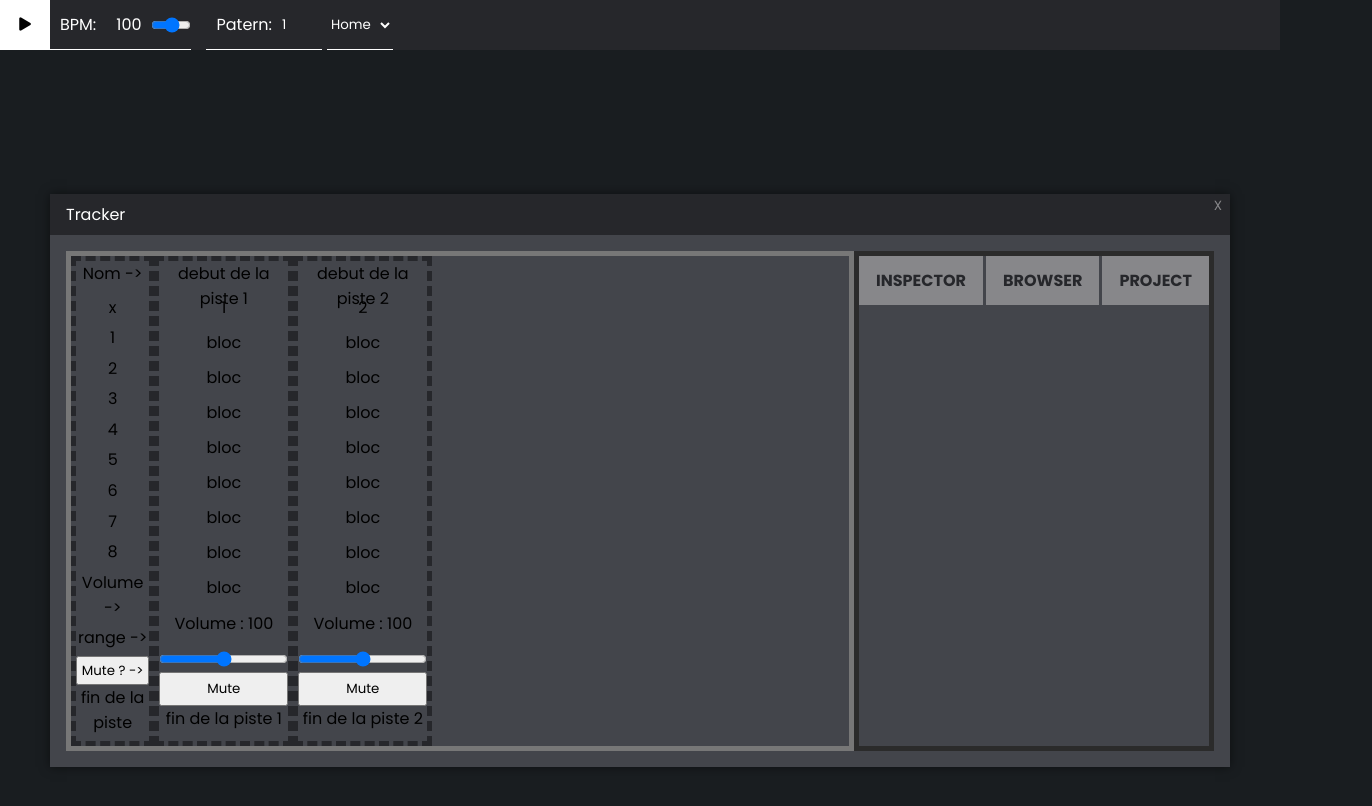
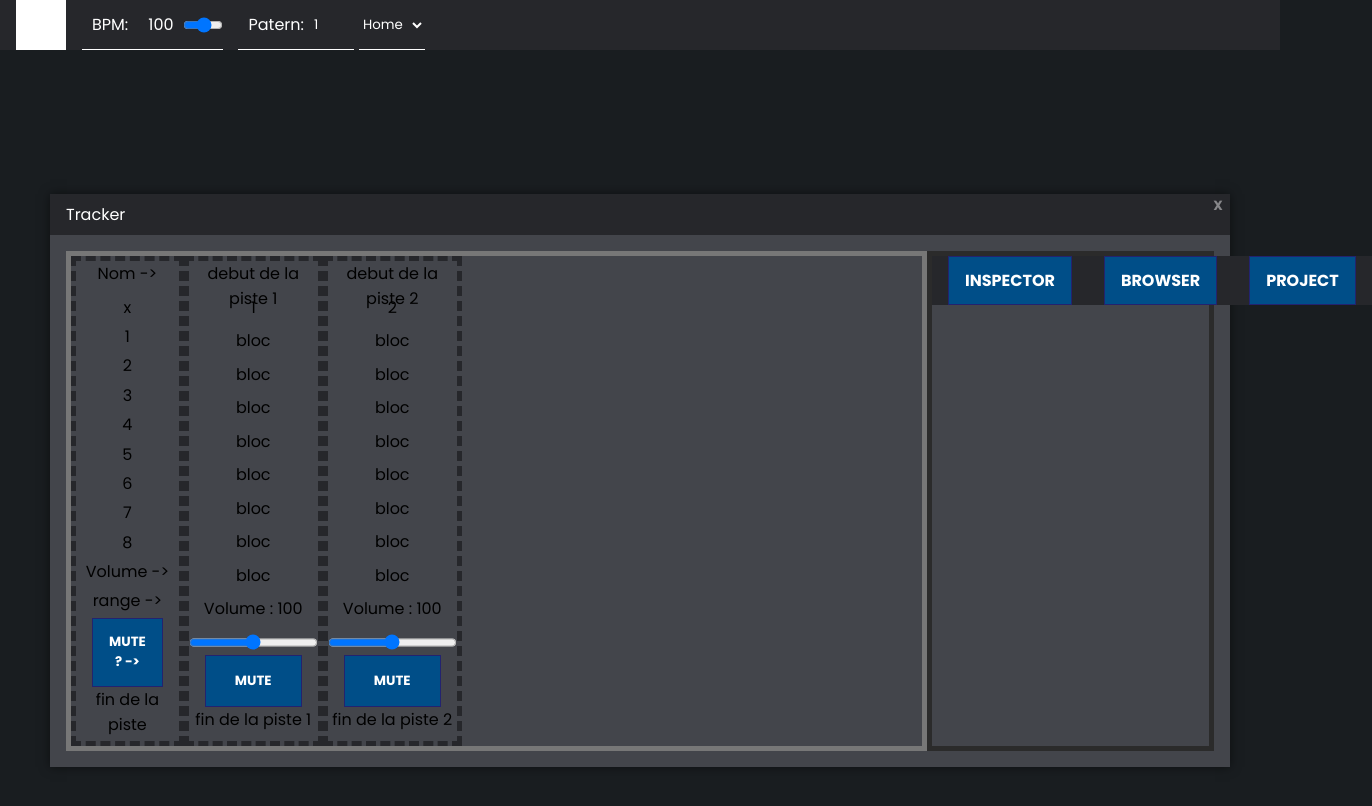
Before and after one commit to Procaillass/JamRacker, a React (Create React App) app: page /playlist in a window 1280 px wide. Shown: the top 806 px of the page, 1372 px wide, since content can reach past the window. Built offline with nearby package versions, Linux system fonts and the light colour scheme.

Commit message:
change css

```diff
--- a/src/App.js
+++ b/src/App.js
@@ -157,7 +157,6 @@ const [dataTracks, setDataTracks] = useState({
                         <div className="piano_global"><PianoRoll /></div>
                         <StepSequencer />
                         <Sampler />
-                        <AudioGenerator />
                     </Route>
                   </Switch>
                   <Switch>
--- a/src/App.scss
+++ b/src/App.scss
@@ -315,7 +315,7 @@ main{
   }
 }
 
-.plusBtn, .moinsBtn, .roll-save-patern{
+.plusBtn, .moinsBtn, .roll-save-patern , button{
       padding: .7rem 1rem;
       margin: 0rem 1rem 3rem 1rem;
       transition: all 0.5s ease;
@@ -366,7 +366,7 @@ main{
 .test .piano-modify-duration {
   display: block;
 }
-.roll-save-patern{
+.roll-save-patern, button{
   margin-bottom: 0;
 }
 .roll-patern-title {
@@ -376,7 +376,5 @@ main{
     display: flex;
     align-items: center;
     margin: 0 0 3rem 0;
-    justify-content: space-between;
-    max-width: 50%;
     margin-top: 3rem;
 }
--- a/src/Components/AudioGenerator/AudioGenerator.scss
+++ b/src/Components/AudioGenerator/AudioGenerator.scss
@@ -6,6 +6,11 @@ $sequencer_step_marked_bg: #749292;
 $sequencer_step_col_bg: #362928;
 $sequencer_step_marqued_col_bg: #517878;
 $text: #87878a;
+
+// BTN piano
+$piano_btn_bg: #004e88;
+$piano_btn_color: #ffffff;
+$piano_btn_border: #23236f;
 
 .audio-generator {
     margin: 50px 50px;
@@ -20,19 +25,25 @@ $text: #87878a;
 }
 
  .button {
-    display: inline-block;
-    padding: .7rem 1rem;
-    font: inherit;
-    font-size: inherit;
-    transition: all 0.5s ease;
-    background-color: $text;
-    color: $box_bar;
-    border: 1px solid $text;
-    text-transform: uppercase;
-    font-weight: bold;
-    text-decoration: none;
-    line-height: inherit;
-    box-sizing: border-box;
+  padding: .7rem 1rem;
+  margin: 0rem 1rem;
+  transition: all 0.5s ease;
+  background-color: $piano_btn_bg;
+  color: $piano_btn_color;
+  border: 1px solid $piano_btn_border;
+  text-transform: uppercase;
+  font-weight: bold;
+
+  &:hover {
+    background-color: #003c69;
+    color: #d4d4d4;
+    border-color: #23235f;
+  }
+
+  &:focus {
+    box-shadow: 0px 0px 5px rgba(0,0,0,0.5);
+    outline:0;
+  }
 
     &:hover {
       background-color: $box_bar;
--- a/src/Components/Instrument/Instrument.scss
+++ b/src/Components/Instrument/Instrument.scss
@@ -1,4 +1,3 @@
 .instrument {
     margin: 0 25px 0 50px;
-    padding: 0 0 1rem 0;
 }
--- a/src/Components/Play/Play.scss
+++ b/src/Components/Play/Play.scss
@@ -1,4 +1,4 @@
-.play {
+.play{
     &__button{
         padding: .7rem 1rem;
         margin-top: 1rem;
--- a/src/Components/StepSequencer/StepSequencer.jsx
+++ b/src/Components/StepSequencer/StepSequencer.jsx
@@ -10,6 +10,8 @@ import BpmContext from "../../context/bpmContext";
 //import Play from "../../Components/Play/Play";
 import StepSeqContext from "../../context/stepSequencerContext";
 import Instrument from '../Instrument/Instrument';
+import Play from "../../Components/Play/Play";
+import instrumentContext from "../../context/instrumentContext";
 
 function StepSequencer() {
 
@@ -30,7 +32,7 @@ function StepSequencer() {
       const newNotes = dataTracks.notes.push(
         {
           name:trackNote,
-          duration: 0,
+          duration: 0.2,
           time: (60 / bpm) * stepIdx,
           steps:stepIdx
         }
@@ -58,6 +60,8 @@ function StepSequencer() {
   const notesList = dataStepSeq.notesList;
   const tracks = Array.isArray(dataStepSeq.tracks) && dataStepSeq.tracks.length ? dataStepSeq.tracks : [];
   const steps = dataStepSeq.stepsNum;
+
+  const {dataInstrument, setDataInstrument} = useContext(instrumentContext);
 
   /*
   * -------------
@@ -92,10 +96,11 @@ function StepSequencer() {
     ev.preventDefault();
     if (ev.target.value !== "") {
       const note = ev.target.value;
+      //console.log("noteAdd",note);
      /*  midi = document.querySelector(".test").getAttribute('name') */
-      const newTrack = { name: note, duration: 0, steps: generateSteps(steps) };
+      const newTrack = { name: note, duration: 0.2, steps: generateSteps(steps) };
       setdataStepSeq({ ...dataStepSeq, tracks: [...dataStepSeq.tracks, newTrack] });
-      console.log("a",dataStepSeq,"b",dataStepSeq.tracks)
+      //console.log("a",dataStepSeq,"b",dataStepSeq.tracks)
     }
     ev.target.value = "";
   };
@@ -167,6 +172,8 @@ function StepSequencer() {
   * -------------
   */
 
+  console.log("instrument", instrumentContext);
+
   return (
 
     <div className="box sequencer">
@@ -206,7 +213,7 @@ function StepSequencer() {
           </div>
         ))}
 
-        {<div className="sequencer__controls">
+        {<div className="sequencer__controls below">
           <select className="sequencer__addtrack" onChange={handleAddTrack}>
             <option value="">Add a track</option>
             {notesList.map((note, index) =>
--- a/src/Components/StepSequencer/StepSequencer.scss
+++ b/src/Components/StepSequencer/StepSequencer.scss
@@ -166,7 +166,6 @@ $sequencer__controls_btn_border: #23236f;
 
     select ,button{
       padding: .7rem 1rem;
-      margin-top: 1rem;
       transition: all 0.5s ease;
       background-color: $sequencer__controls_btn_bg;
       color: $sequencer__controls_btn_color;
--- a/src/Components/Tracker/Tracker.scss
+++ b/src/Components/Tracker/Tracker.scss
@@ -28,8 +28,7 @@ $text: #87878a;
 
 .tracker_menu {
     border: 5px solid rgb(43, 43, 43);
-    min-width: 360px;
-    max-width: 360px;
+    width: 25%;
 
     & nav {
     display: flex;
@@ -76,13 +75,18 @@ $text: #87878a;
 
     }
 }
+.tracker_menu__nav__container__project {
+  display: flex;
+  flex-flow: column;
+  justify-items: center;
+  width: 100%;
+}
 
 .tracker_menu__nav__container__project__buttons {
 
     display: flex;
     flex-direction: column;
     justify-content: flex-end;
-    align-items: center;
     height: 100%;
     padding: 1rem;
 }
```
